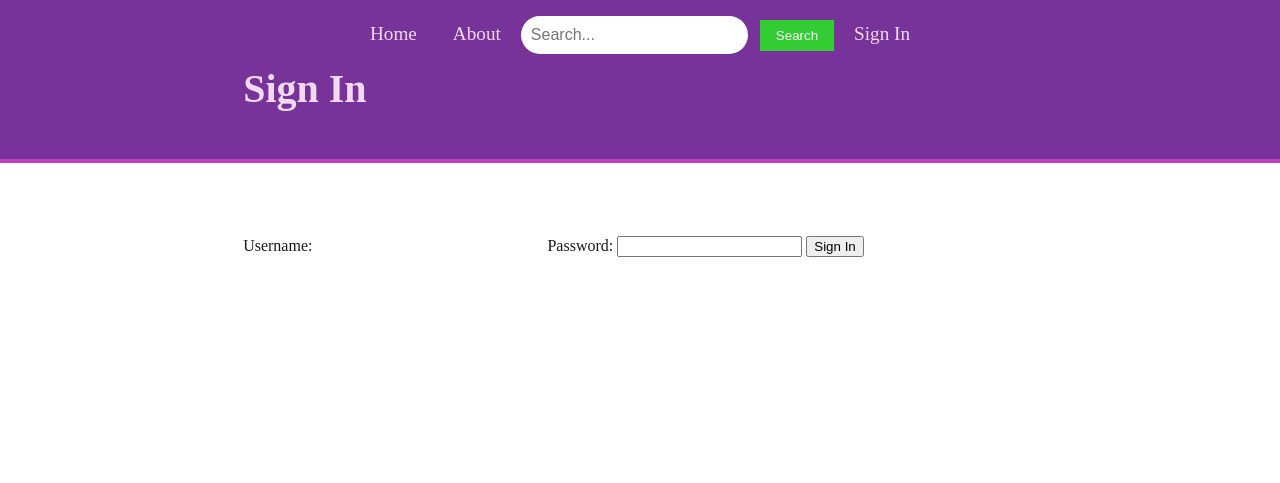
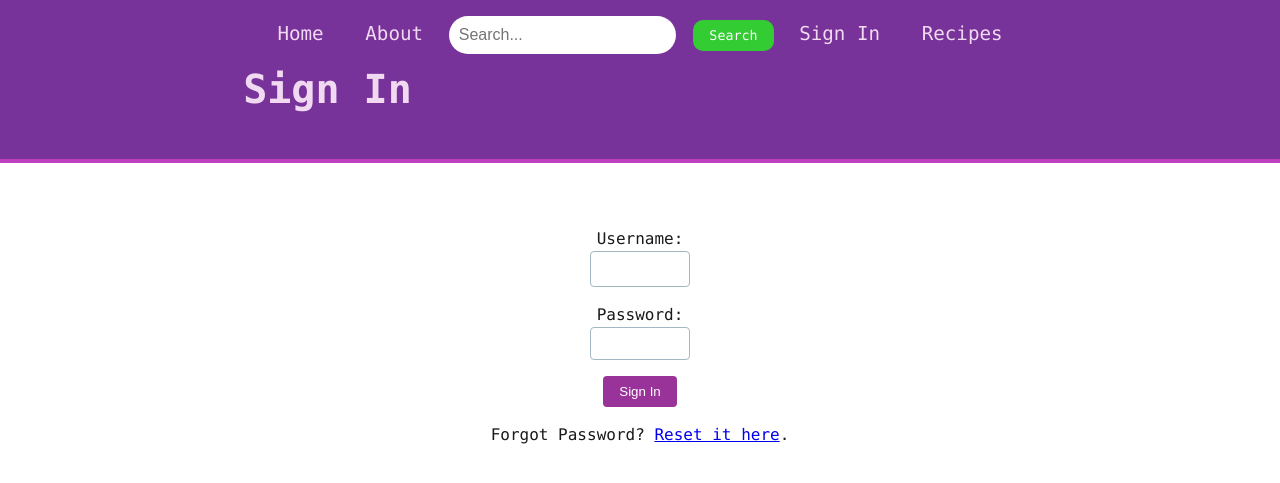
Before and after one commit to M4moon/SoftwareEngineeringSemProject, a Flask app: page /signin in a window 1280 px wide. Shown: the top 483 px of the page. Run offline with Flask 3, Linux system fonts and the light colour scheme.

Commit message:
outline of website completed

```diff
--- a/semester_project/app.py
+++ b/semester_project/app.py
@@ -41,6 +41,10 @@
         return redirect(url_for('index'))
 
     return render_template('signin.html')
+# Add this route in your app.py
+@app.route('/forgot_password')
+def forgot_password():
+    return render_template('forgot_password.html')
 
 
 if __name__ == '__main__':
--- a/semester_project/static/styles.css
+++ b/semester_project/static/styles.css
@@ -1,4 +1,15 @@
 /* static/styles.css */
+
+body {
+  font-family: 'Consolas', monospace;
+}
+
+h1, h2, h3 {
+  font-family: 'Consolas', monospace;
+}
+
+/* Add more styles as needed */
+
 body {
   margin: 0;
   background-color: hsl(0, 0%, 100%);
@@ -8,8 +19,10 @@
 
 .content-width {
   max-width: 21cm; /* A4 size width in centimeters */
-  width: calc(100% - 4rem);
   margin: 0 auto;
+  justify-content: center;
+  align-items: center;
+  margin: auto;
 }
 
 main {
@@ -42,5 +55,62 @@
   font-size: 1.5em; /* Adjust the font size as needed */
   color: hsl(280, 50%, 40%);
 }
+/* Update your existing CSS with these changes */
+
+.signin-form input[type="text"],
+.signin-form input[type="password"] {
+  width: 100%;
+  padding: 0.5rem;
+  margin-bottom: 1rem;
+  border: 1px solid hsl(200, 20%, 70%);
+  border-radius: 4px; /* Rounded border for input */
+  box-sizing: border-box; /* Include padding and border in width */
+}
+
+.signin-form button {
+  background-color: hsl(300, 50%, 40%);
+  color: white;
+  padding: 0.5rem 1rem;
+  border: none;
+  border-radius: 4px;
+  cursor: pointer;
+}
+
+.signin-form button:hover {
+  background-color: hsl(300, 50%, 50%);
+}
+
+/* Center the text in input boxes */
+.signin-form label,
+.signin-form input,
+.signin-form button {
+  text-align: left;
+}
+
+/* Center the content inside the form */
+.signin-form {
+  margin: auto;
+  align-items: center;
+  max-width: 100px;
+  justify-content: center;
+  text-align: center;
+}
+.forgot-password{
+  margin: auto;
+  align-items: center;
+  justify-content: center;
+  text-align: center;
+
+}
+.explore-button{
+  background-color: hsl(280, 50%, 40%);
+  color: aliceblue;
+  padding: 10px;
+  border-radius: 10px;
+  text-decoration: none;
+}
+.explore-button:hover{
+  background-color: hsl(300, 50%, 50%)
+}
 
 /* Add more styling as needed */
--- a/semester_project/templates/navbar.html
+++ b/semester_project/templates/navbar.html
@@ -8,6 +8,7 @@
       <button type="submit">Search</button>
     </form>
     <a href="{{ url_for('signin') }}">Sign In</a>
+    <a href="{{ url_for('recipe_page') }}">Recipes</a>
   </div>
 </nav>
 
@@ -46,6 +47,8 @@
     color: white;
     border: none;
     cursor: pointer;
+    border-radius: 10px;
+    font-family: "Consolas", monospace;
   }
   /* Add these styles for the search bar */
   input[type="text"] {
--- a/semester_project/templates/signin.html
+++ b/semester_project/templates/signin.html
@@ -19,7 +19,7 @@
 
       {% include 'navbar.html' %}
 
-      <div class="content-width">
+      <div class="signin-form">
         <form
           method="post"
           action="{{ url_for('signin') }}"
@@ -34,6 +34,13 @@
           <button type="submit">Sign In</button>
         </form>
       </div>
+      <!-- Add this below the existing form in your HTML -->
+      <div class="forgot-password">
+        <p>
+          Forgot Password?
+          <a href="{{ url_for('forgot_password') }}">Reset it here</a>.
+        </p>
+      </div>
     </main>
   </body>
 </html>
```
Also changed, not shown: semester_project/templates/forgot_password.html (added, +27 -0 lines), semester_project/templates/index.html (+11 -11 lines).
